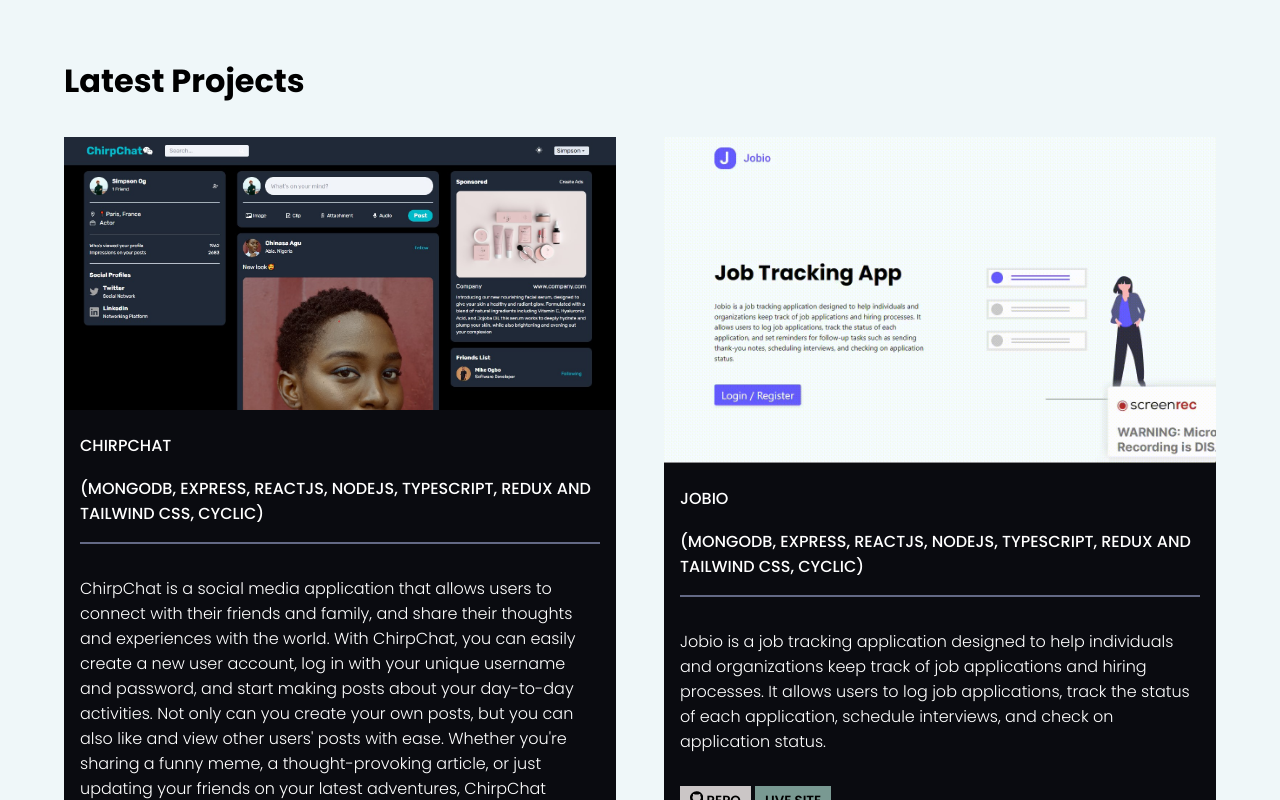
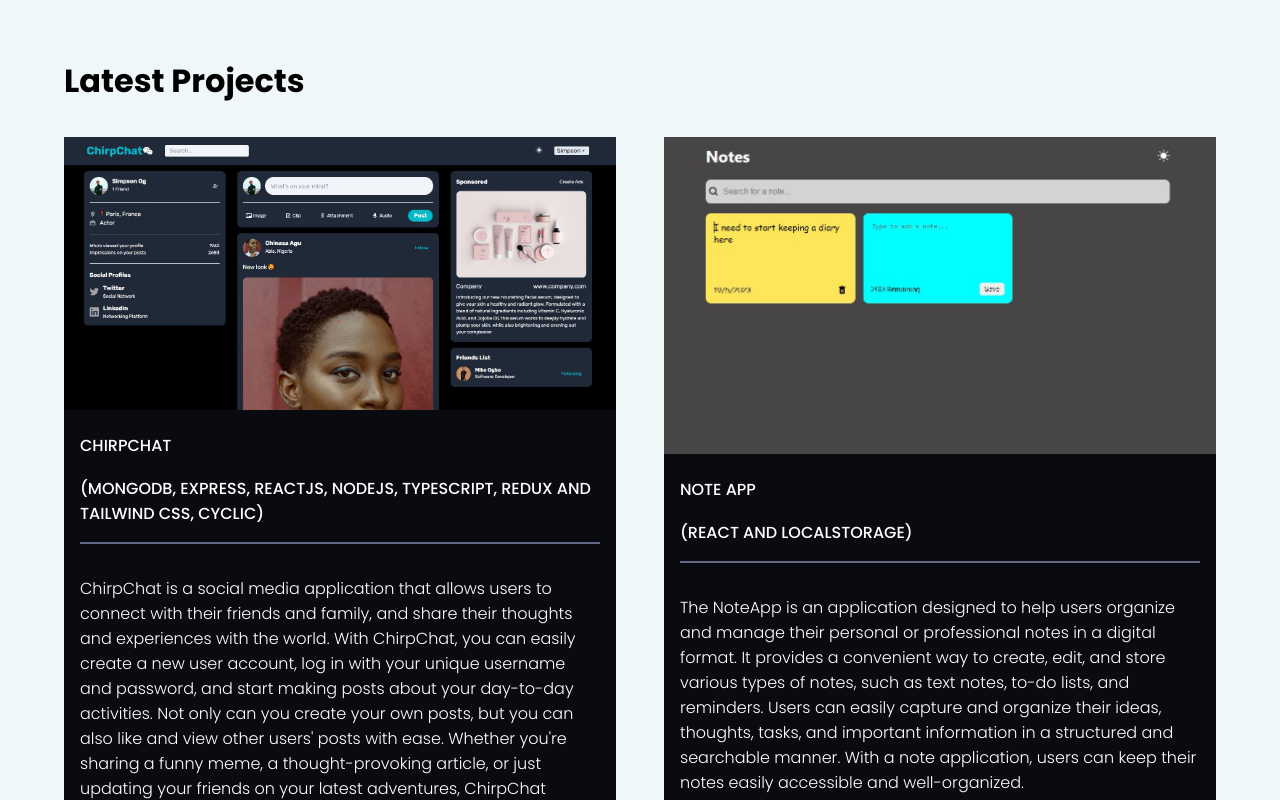
Before and after one commit to mikeyxx/my_portfolio, a React (Create React App) app: page / in a window 1280 px wide. Shown: the part 880-1680 px from the top of the page. Built offline with nearby package versions, Linux system fonts and the light colour scheme.

Commit message:
Updated list of projects

```diff
--- a/src/Sections/Projects/index.js
+++ b/src/Sections/Projects/index.js
@@ -6,7 +6,7 @@ import { ImGithub } from "react-icons/im";
 import store from "../../assets/store.gif";
 import lendsqr from "../../assets/lendsqr.gif";
 import upskill from "../../assets/upskill.jpg";
-import jobApi from "../../assets/jobs-api.gif";
+import note from "../../assets/note.jpg";
 import smarty from "../../assets/smarty.gif";
 import chat from "../../assets/chirpchat.jpg";
 
@@ -54,28 +54,28 @@ const index = () => {
           </div>
         </div>
         <div className="projectDescWrap">
-          <img src={jobApi} alt="" width="350" height="400" />
+          <img src={note} alt="" width="350" height="400" />
           <div className="projectDesc">
-            <h3>Jobio</h3>
-            <h3>
-              (MongoDB, Express, ReactJS, NodeJS, TypeScript, Redux and Tailwind
-              CSS, Cyclic)
-            </h3>
+            <h3>Note App</h3>
+            <h3>(React and Localstorage)</h3>
             <p>
-              Jobio is a job tracking application designed to help individuals
-              and organizations keep track of job applications and hiring
-              processes. It allows users to log job applications, track the
-              status of each application, schedule interviews, and
-              check on application status.
+              The NoteApp is an application designed to help users organize and
+              manage their personal or professional notes in a digital format.
+              It provides a convenient way to create, edit, and store various
+              types of notes, such as text notes, to-do lists, and reminders.
+              Users can easily capture and organize their ideas, thoughts,
+              tasks, and important information in a structured and searchable
+              manner. With a note application, users can keep their notes easily
+              accessible and well-organized.
             </p>
             <div className="links">
               <button>
-                <a href="https://github.com/mikeyxx/jobs-api" target="blank">
+                <a href="https://github.com/mikeyxx/note-app" target="blank">
                   <ImGithub /> Repo
                 </a>
               </button>{" "}
               <button>
-                <a href="https://jobs-manager-api.cyclic.app/" target="blank">
+                <a href="https://use-note-app.netlify.app/" target="blank">
                   {" "}
                   Live Site
                 </a>
@@ -94,10 +94,10 @@ const index = () => {
             <p>
               Welcome to Smarty Pants! The application is the ultimate brain
               workout disguised as pure fun. Whether you're a trivia buff or
-              just looking to pass the time, Smarty Pants has you covered with a wide
-              variety of questions. Put on your
-              thinking cap and get ready to test your knowledge against the best
-              of the best. Will you be our next quiz champion? Let's find out!
+              just looking to pass the time, Smarty Pants has you covered with a
+              wide variety of questions. Put on your thinking cap and get ready
+              to test your knowledge against the best of the best. Will you be
+              our next quiz champion? Let's find out!
             </p>
             <div className="links">
               <button>
@@ -170,33 +170,6 @@ const index = () => {
             </div>
           </div>
         </div>
-        <div className="projectDescWrap">
-          <img src={lendsqr} alt="" width="350" height="400" />
-          <div className="projectDesc">
-            <h3>A lending-as-a-service dashboard</h3>
-            <h3>(HTML5, Tailwind CSS, ReactJS)</h3>
-            <p>A Lending-as-a-Service solution dashboard that powers lenders</p>
-            <div className="links">
-              <button>
-                <a
-                  href="https://github.com/mikeyxx/lendsqr-banking-financial-service-dashboard"
-                  target="blank"
-                >
-                  <ImGithub /> Repo
-                </a>
-              </button>{" "}
-              <button>
-                <a
-                  href="https://banking-financial-service-dashboard.netlify.app/"
-                  target="blank"
-                >
-                  {" "}
-                  Live Site
-                </a>
-              </button>
-            </div>
-          </div>
-        </div>
 
         <div className="projectDescWrap">
           <img src={CocktailDB} alt="" width="350" height="400" />
@@ -222,33 +195,7 @@ const index = () => {
             </div>
           </div>
         </div>
-        <div className="projectDescWrap">
-          <img src={moviesDB} alt="" width="350" height="400" />
-          <div className="projectDesc">
-            <h3>Your Favourite Movies Picker</h3>
-            <h3>(HTML5, SCSS, ReactJS, CONTEXT-API)</h3>
-            <p>
-              An app where you can search for your favourite movies. You can
-              also save movies you will love to watch!
-            </p>
-            <div className="links">
-              <button>
-                <a href="https://github.com/mikeyxx/moviesDB" target="blank">
-                  <ImGithub /> Repo
-                </a>
-              </button>{" "}
-              <button>
-                <a
-                  href="https://my-movies-database.netlify.app/"
-                  target="blank"
-                >
-                  {" "}
-                  Live Site
-                </a>
-              </button>
-            </div>
-          </div>
-        </div>
+
         <div className="projectDescWrap">
           <img src={birthdayReminder} alt="" width="350" height="400" />
           <div className="projectDesc">
```
Also changed, not shown: src/assets/note.jpg (added).
